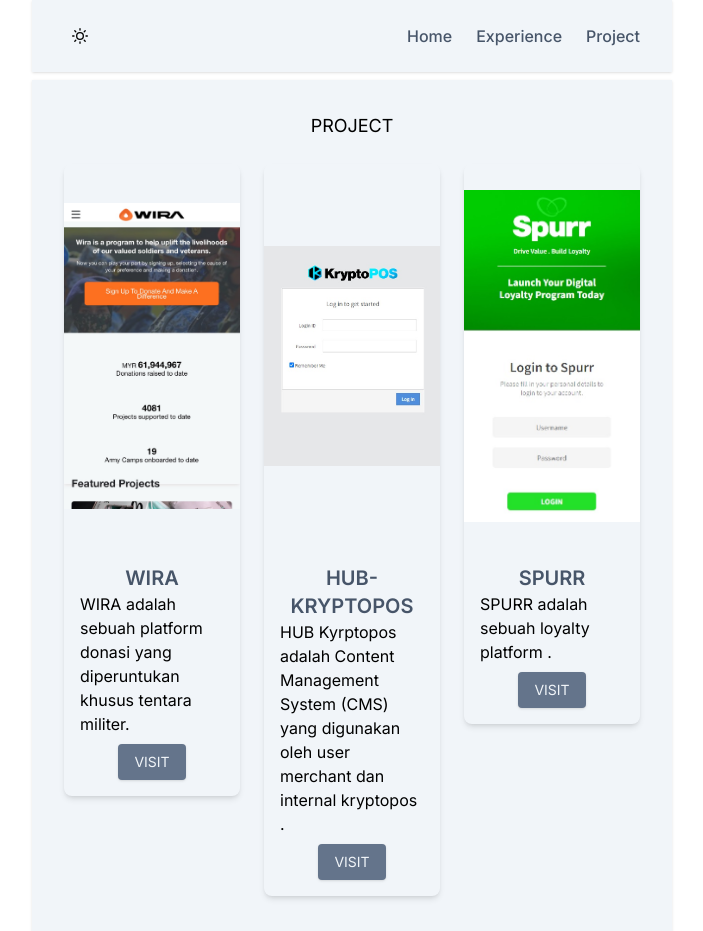
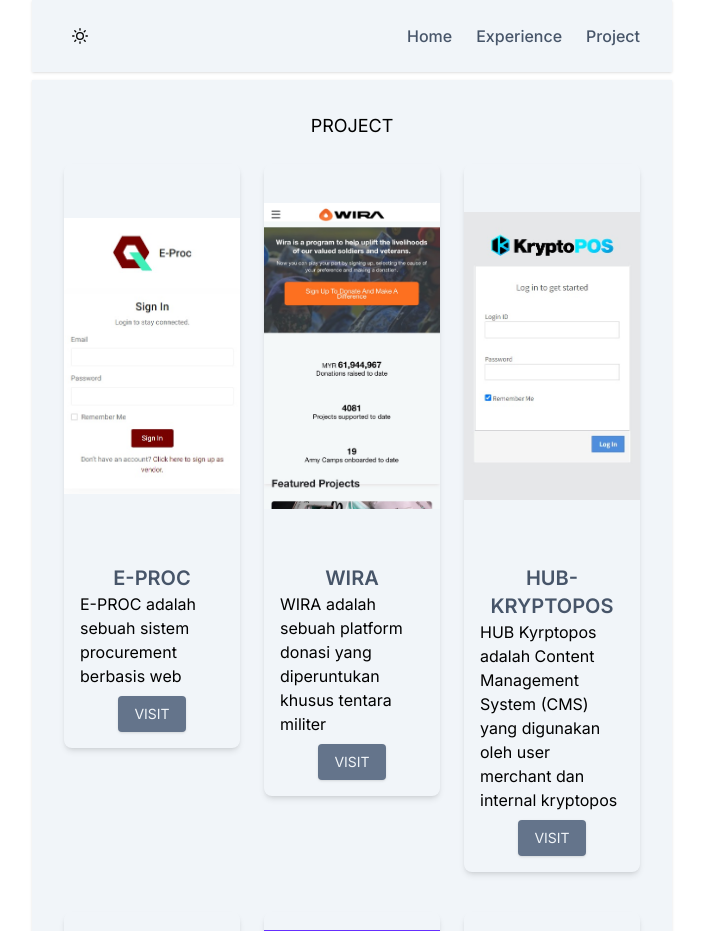
Before and after one commit to setiawan91/portfolio, a Next.js app: page /project in a window 1280 px wide. Shown: the top 931 px of the page, without its empty margins (288-991 px from the left). Built offline with nearby package versions, Linux system fonts and the light colour scheme.

Commit message:
update project

```diff
--- a/pages/project.tsx
+++ b/pages/project.tsx
@@ -13,69 +13,75 @@
 function Project() {
   const posts = [
     {
-        title: "WIRA",
-        img: '/wira.jpg',
-        content: "WIRA adalah sebuah platform donasi yang diperuntukan khusus tentara militer.",
-        url: "https://wira.tanky.my/",
+        title: "E-PROC",
+        img: '/eproc.jpg',
+        content: "E-PROC adalah sebuah sistem procurement berbasis web",
+        url: "http://dev-eproc-aca.ap-southeast-1.elasticbeanstalk.com/",
+    },
+    {
+      title: "WIRA",
+      img: '/wira.jpg',
+      content: "WIRA adalah sebuah platform donasi yang diperuntukan khusus tentara militer",
+      url: "https://wira.tanky.my/",
     },
     {
       title: "HUB-KRYPTOPOS",
       img: '/kpos.jpg',
-      content: "HUB Kyrptopos adalah Content Management System (CMS) yang digunakan oleh user merchant dan internal kryptopos .",
+      content: "HUB Kyrptopos adalah Content Management System (CMS) yang digunakan oleh user merchant dan internal kryptopos",
       url: "https://hub.kryptopos.com/",
     },
     {
       title: "SPURR",
       img: '/spurr.jpg',
-      content: "SPURR adalah sebuah loyalty platform .",
+      content: "SPURR adalah sebuah loyalty platform",
       url: "https://app-v3.gospurr.com/",
       },
       {
         title: "HSTORE",
         img: '/hstore-thumb.jpg',
-        content: "H-Store adalah platform konten gratis atau berlangganan untuk pengguna operator seluler HUTCH atau Three(3).",
+        content: "H-Store adalah platform konten gratis atau berlangganan untuk pengguna operator seluler HUTCH atau Three(3)",
         url: "https://hstore.oomph.co.id/",
     },
     {
         title: "PENTASIMETRIS",
         img: "/penta-thumb.jpg",
-        content: "PENTASIMETRIS adalah website company profile dari PT. PENTASIMETRIS.",
+        content: "PENTASIMETRIS adalah website company profile dari PT. PENTASIMETRIS",
         url: "https://pentasimetris.com/",
     },
     {
         title: "ASTATRIKAUTSAR",
         img: "/asta-thumb.jpg",
-        content: "ASTATRIKAUTSAR adalah website company profile dari PT. ASTATRIKAUTSAR.",
+        content: "ASTATRIKAUTSAR adalah website company profile dari PT. ASTATRIKAUTSAR",
         url: "https://astatrikautsar.com/",
     },
     {
         title: "CSTOOLS",
         img: "/cstools-thumb.jpg",
-        content: "CSTOOLS adalah sebuah CMS atau Tools berbasis web untuk memprovide kebutuhan user internal banyak departemen.",
+        content: "CSTOOLS adalah sebuah CMS atau Tools berbasis web untuk memprovide kebutuhan user internal banyak departemen",
         url: "https://cstools.oomph.co.id/",
     },
     {
         title: "WORKFREN",
         img: "/workfren-thumb.jpg",
-        content: "WORKFREN adalah sebuah sistem ERP yang digunakan untuk membantu aktivitas user di banyak departemen.",
+        content: "WORKFREN adalah sebuah sistem ERP yang digunakan untuk membantu aktivitas user di banyak departemen",
         url: "http://workfren.com/",
     },
     {
         title: "REKAMFILMS",
         img: "/rekamfilms-thumb.jpg",
-        content: "REKAMFILMS adalah sebuah web company profile perfilman Indonesia.",
+        content: "REKAMFILMS adalah sebuah web company profile perfilman Indonesia",
         url: "https://rekamfilms.com/",
     },
     {
         title: "BROSGAME",
         img: "/brosgame-thumb.jpg",
-        content: "BROSGAME adalah platform konten game gratis atau berlangganan yang ditujukan untuk pengguna operator seluler SMARTFREN.",
+        content: "BROSGAME adalah platform konten game gratis atau berlangganan yang ditujukan untuk pengguna operator seluler SMARTFREN",
         url: "http://brosgame.com/",
     },
     {
         title: "KEBUNKU",
         img: "/kebunku-thumb.jpg",
-        content: "KEBUNKU adalah sebuah B2B platform jual beli sayur dan buah.",
+        content: "KEBUNKU adalah sebuah B2B platform jual beli sayur dan buah",
         url: "https://kebunku.co.id/",
     },
 
```
Also changed, not shown: public/eproc.jpg (added), public/kpos.jpg.
